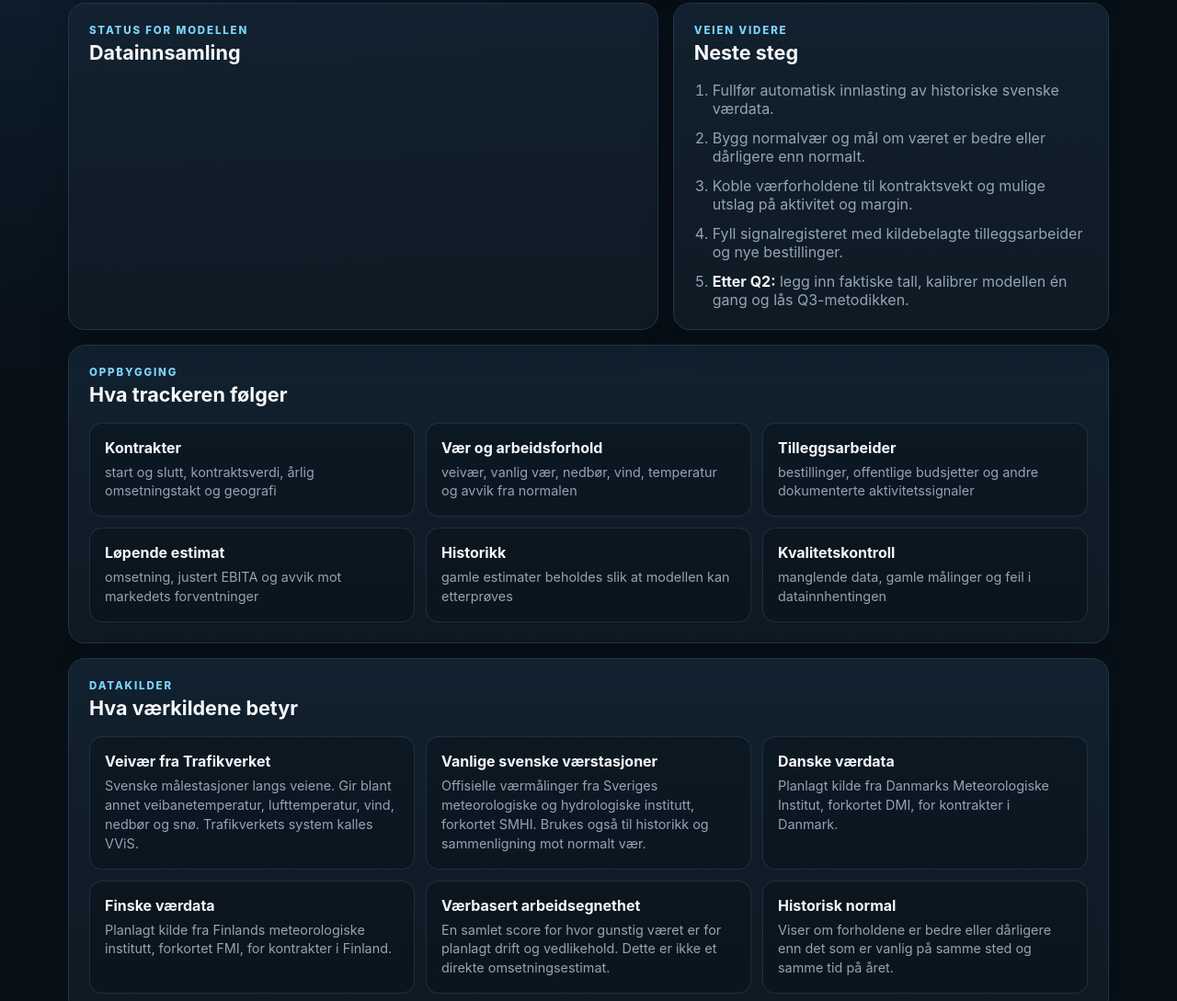
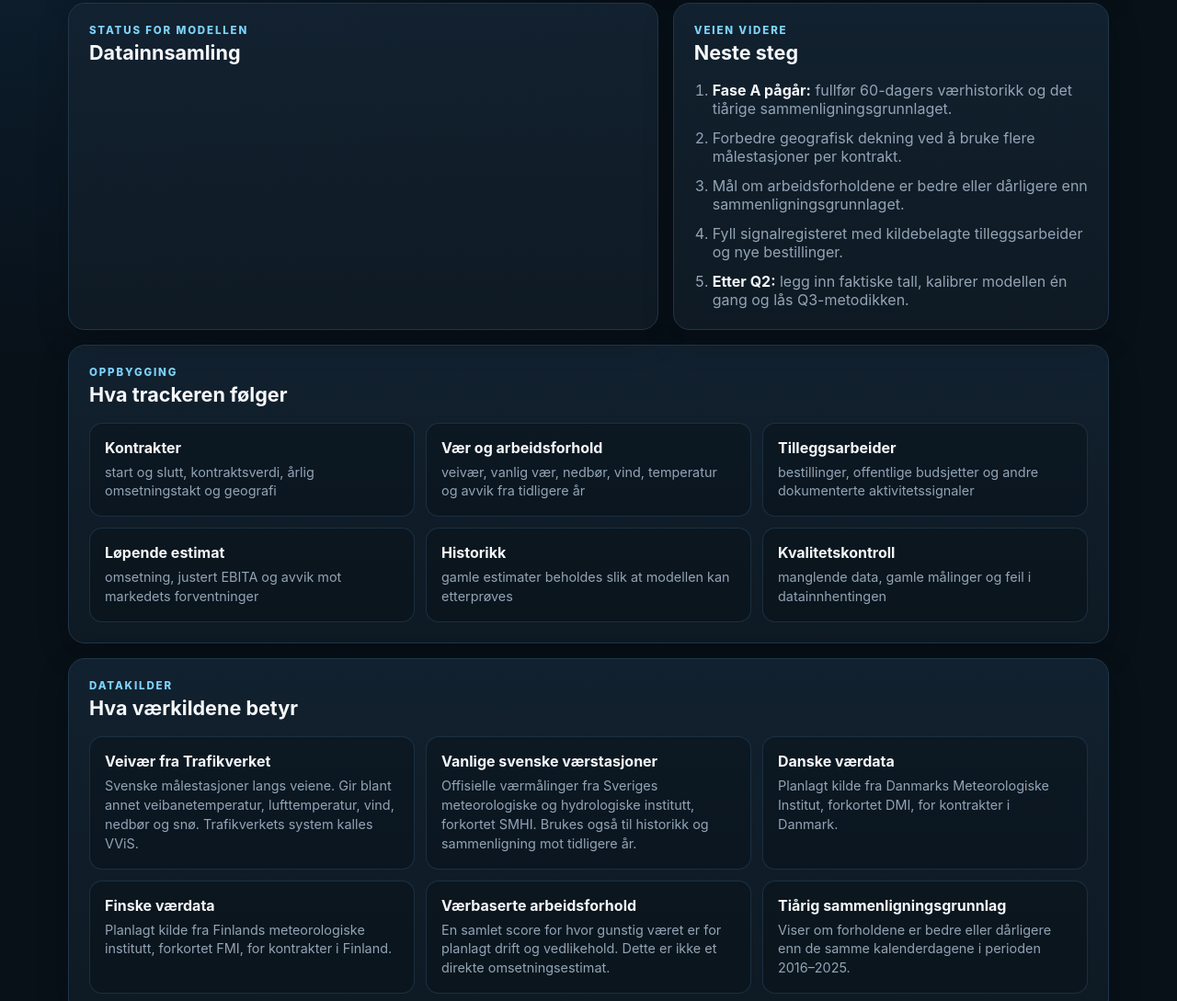
Before and after one commit to MKej88/terranor-tracker, a website: page public/index.html in a window 1280 px wide. Shown: the part 362-1451 px from the top of the page at 92% size. Drawn offline with Linux system fonts and the light colour scheme; no server answers.

Commit message:
Vis at fase A pågår på hovedsiden

```diff
--- a/public/index.html
+++ b/public/index.html
@@ -63,9 +63,9 @@
             </div>
           </div>
           <ol class="roadmap">
-            <li>Fullfør automatisk innlasting av historiske svenske værdata.</li>
-            <li>Bygg normalvær og mål om været er bedre eller dårligere enn normalt.</li>
-            <li>Koble værforholdene til kontraktsvekt og mulige utslag på aktivitet og margin.</li>
+            <li><b>Fase A pågår:</b> fullfør 60-dagers værhistorikk og det tiårige sammenligningsgrunnlaget.</li>
+            <li>Forbedre geografisk dekning ved å bruke flere målestasjoner per kontrakt.</li>
+            <li>Mål om arbeidsforholdene er bedre eller dårligere enn sammenligningsgrunnlaget.</li>
             <li>Fyll signalregisteret med kildebelagte tilleggsarbeider og nye bestillinger.</li>
             <li><b>Etter Q2:</b> legg inn faktiske tall, kalibrer modellen én gang og lås Q3-metodikken.</li>
           </ol>
@@ -81,7 +81,7 @@
         </div>
         <div class="modules">
           <div><b>Kontrakter</b><span>start og slutt, kontraktsverdi, årlig omsetningstakt og geografi</span></div>
-          <div><b>Vær og arbeidsforhold</b><span>veivær, vanlig vær, nedbør, vind, temperatur og avvik fra normalen</span></div>
+          <div><b>Vær og arbeidsforhold</b><span>veivær, vanlig vær, nedbør, vind, temperatur og avvik fra tidligere år</span></div>
           <div><b>Tilleggsarbeider</b><span>bestillinger, offentlige budsjetter og andre dokumenterte aktivitetssignaler</span></div>
           <div><b>Løpende estimat</b><span>omsetning, justert EBITA og avvik mot markedets forventninger</span></div>
           <div><b>Historikk</b><span>gamle estimater beholdes slik at modellen kan etterprøves</span></div>
@@ -98,11 +98,11 @@
         </div>
         <div class="modules">
           <div><b>Veivær fra Trafikverket</b><span>Svenske målestasjoner langs veiene. Gir blant annet veibanetemperatur, lufttemperatur, vind, nedbør og snø. Trafikverkets system kalles VViS.</span></div>
-          <div><b>Vanlige svenske værstasjoner</b><span>Offisielle værmålinger fra Sveriges meteorologiske og hydrologiske institutt, forkortet SMHI. Brukes også til historikk og sammenligning mot normalt vær.</span></div>
+          <div><b>Vanlige svenske værstasjoner</b><span>Offisielle værmålinger fra Sveriges meteorologiske og hydrologiske institutt, forkortet SMHI. Brukes også til historikk og sammenligning mot tidligere år.</span></div>
           <div><b>Danske værdata</b><span>Planlagt kilde fra Danmarks Meteorologiske Institut, forkortet DMI, for kontrakter i Danmark.</span></div>
           <div><b>Finske værdata</b><span>Planlagt kilde fra Finlands meteorologiske institutt, forkortet FMI, for kontrakter i Finland.</span></div>
-          <div><b>Værbasert arbeidsegnethet</b><span>En samlet score for hvor gunstig været er for planlagt drift og vedlikehold. Dette er ikke et direkte omsetningsestimat.</span></div>
-          <div><b>Historisk normal</b><span>Viser om forholdene er bedre eller dårligere enn det som er vanlig på samme sted og samme tid på året.</span></div>
+          <div><b>Værbaserte arbeidsforhold</b><span>En samlet score for hvor gunstig været er for planlagt drift og vedlikehold. Dette er ikke et direkte omsetningsestimat.</span></div>
+          <div><b>Tiårig sammenligningsgrunnlag</b><span>Viser om forholdene er bedre eller dårligere enn de samme kalenderdagene i perioden 2016–2025.</span></div>
         </div>
       </section>
 
```
